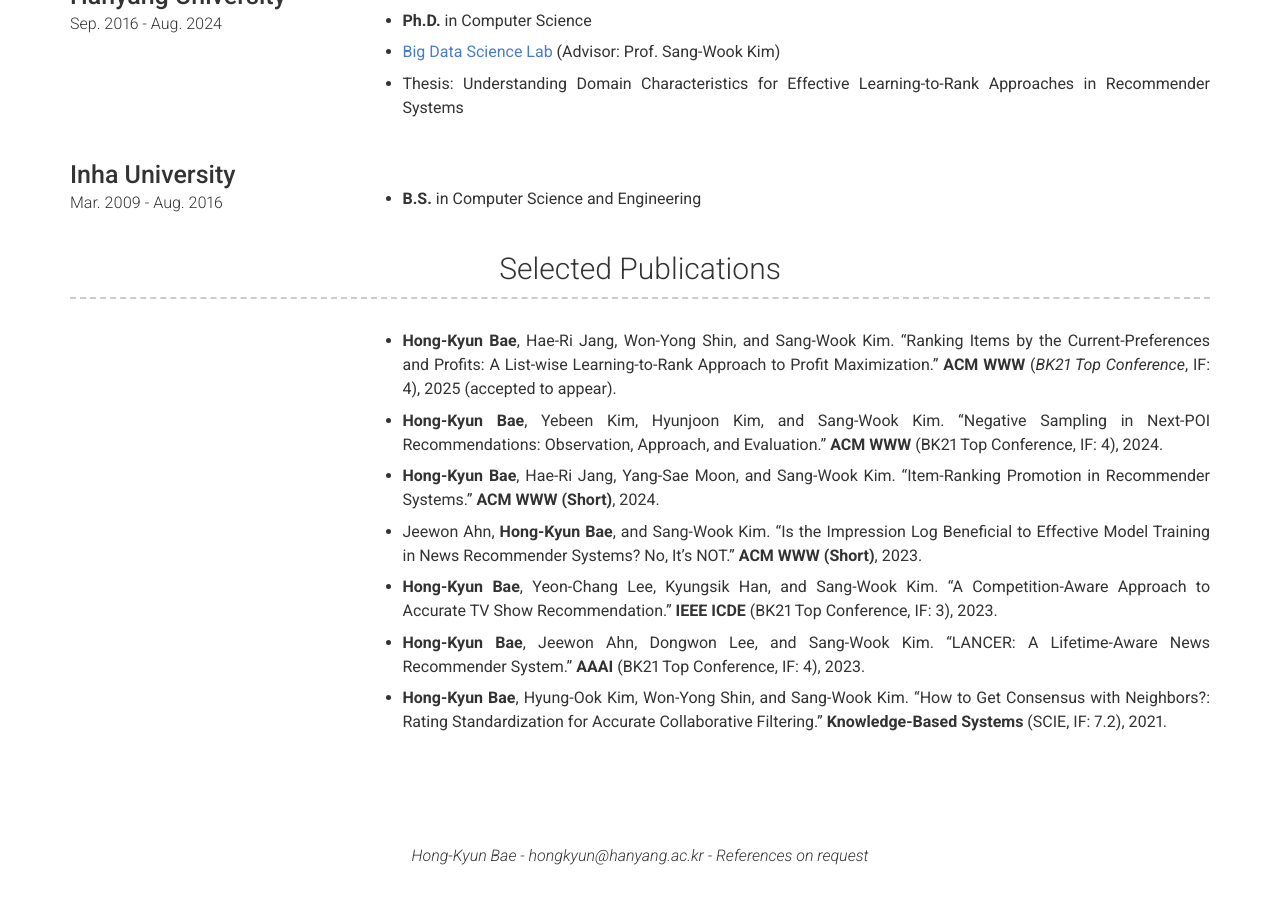
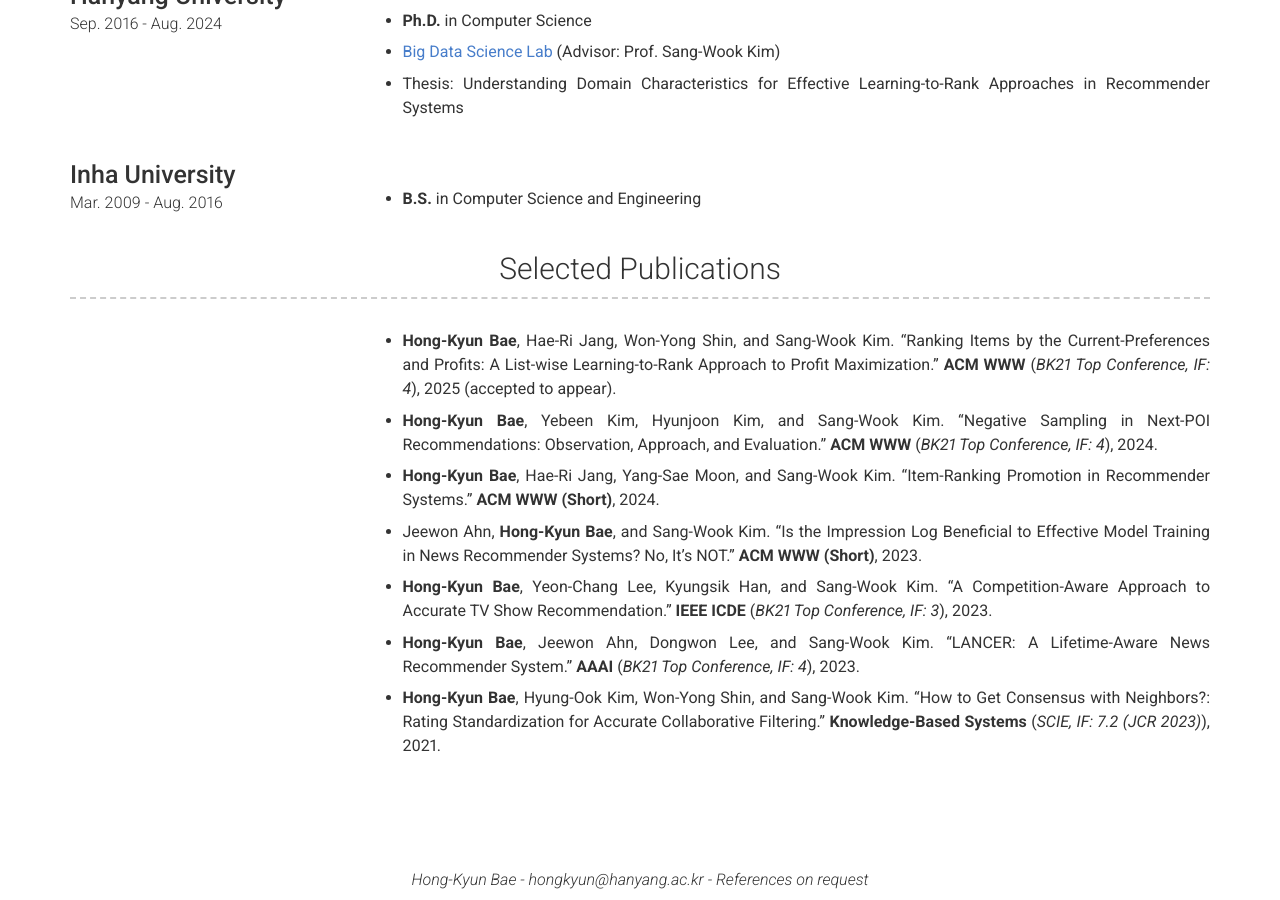
Before and after one commit to hongkyun-bae/hongkyun-bae.github.io, a Jekyll site: the page built from index.md, in a window 1280 px wide and 900 px high, scrolled down 867 px. Built offline with Jekyll 4.4.1, drawn with Linux system fonts in a browser that asks for light colours; nearby versions of some CDN libraries; some web fonts are replaced; before the commit the page ends 1743 px from its top, so only the background shows below that.

Commit message:
Update publications.yml

```diff
--- a/_data/publications.yml
+++ b/_data/publications.yml
@@ -1,16 +1,16 @@
 - layout: top-middle
   name:
   description: |+
-    - **Hong-Kyun Bae**, Hae-Ri Jang, Won-Yong Shin, and Sang-Wook Kim. "Ranking Items by the Current-Preferences and Profits: A List-wise Learning-to-Rank Approach to Profit Maximization." **ACM WWW** (*BK21 Top Conference*, IF: 4), 2025 (accepted to appear).
+    - **Hong-Kyun Bae**, Hae-Ri Jang, Won-Yong Shin, and Sang-Wook Kim. "Ranking Items by the Current-Preferences and Profits: A List-wise Learning-to-Rank Approach to Profit Maximization." **ACM WWW** (*BK21 Top Conference, IF: 4*), 2025 (accepted to appear).
 
-    - **Hong-Kyun Bae**, Yebeen Kim, Hyunjoon Kim, and Sang-Wook Kim. "Negative Sampling in Next-POI Recommendations: Observation, Approach, and Evaluation." **ACM WWW** (BK21 Top Conference, IF: 4), 2024.
+    - **Hong-Kyun Bae**, Yebeen Kim, Hyunjoon Kim, and Sang-Wook Kim. "Negative Sampling in Next-POI Recommendations: Observation, Approach, and Evaluation." **ACM WWW** (*BK21 Top Conference, IF: 4*), 2024.
 
     - **Hong-Kyun Bae**, Hae-Ri Jang, Yang-Sae Moon, and Sang-Wook Kim. "Item-Ranking Promotion in Recommender Systems." **ACM WWW (Short)**, 2024.
 
     - Jeewon Ahn, **Hong-Kyun Bae**, and Sang-Wook Kim. "Is the Impression Log Beneficial to Effective Model Training in News Recommender Systems? No, It’s NOT." **ACM WWW (Short)**, 2023.
 
-    - **Hong-Kyun Bae**, Yeon-Chang Lee, Kyungsik Han, and Sang-Wook Kim. "A Competition-Aware Approach to Accurate TV Show Recommendation." **IEEE ICDE** (BK21 Top Conference, IF: 3), 2023.
+    - **Hong-Kyun Bae**, Yeon-Chang Lee, Kyungsik Han, and Sang-Wook Kim. "A Competition-Aware Approach to Accurate TV Show Recommendation." **IEEE ICDE** (*BK21 Top Conference, IF: 3*), 2023.
 
-    - **Hong-Kyun Bae**, Jeewon Ahn, Dongwon Lee, and Sang-Wook Kim. "LANCER: A Lifetime-Aware News Recommender System." **AAAI** (BK21 Top Conference, IF: 4), 2023.
+    - **Hong-Kyun Bae**, Jeewon Ahn, Dongwon Lee, and Sang-Wook Kim. "LANCER: A Lifetime-Aware News Recommender System." **AAAI** (*BK21 Top Conference, IF: 4*), 2023.
 
-    - **Hong-Kyun Bae**, Hyung-Ook Kim, Won-Yong Shin, and Sang-Wook Kim. "How to Get Consensus with Neighbors?: Rating Standardization for Accurate Collaborative Filtering." **Knowledge-Based Systems** (SCIE, IF: 7.2), 2021.
+    - **Hong-Kyun Bae**, Hyung-Ook Kim, Won-Yong Shin, and Sang-Wook Kim. "How to Get Consensus with Neighbors?: Rating Standardization for Accurate Collaborative Filtering." **Knowledge-Based Systems** (*SCIE, IF: 7.2 (JCR 2023)*), 2021.
```
